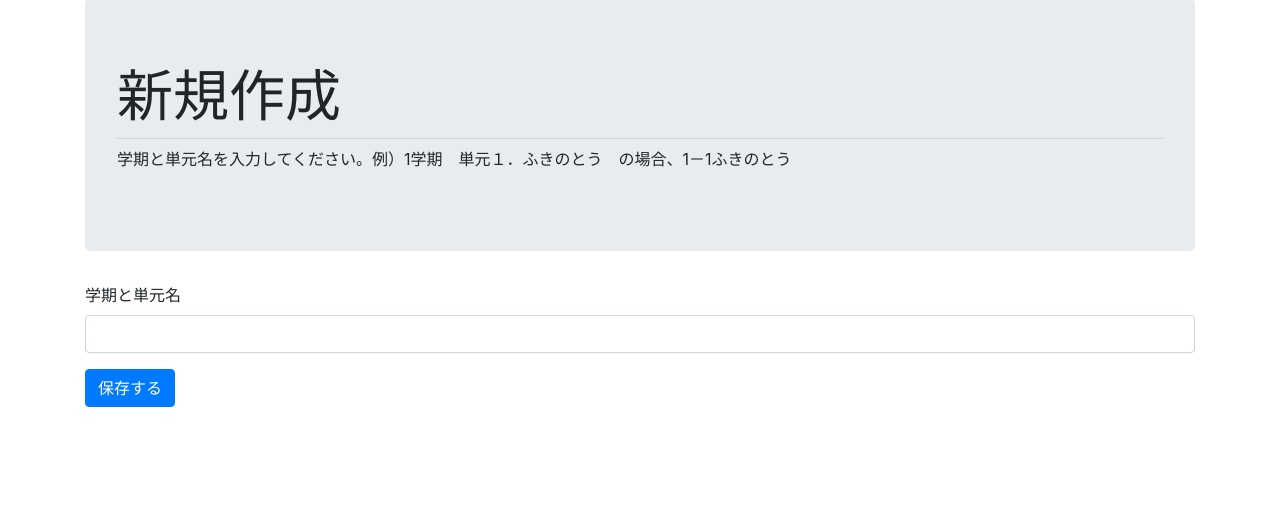
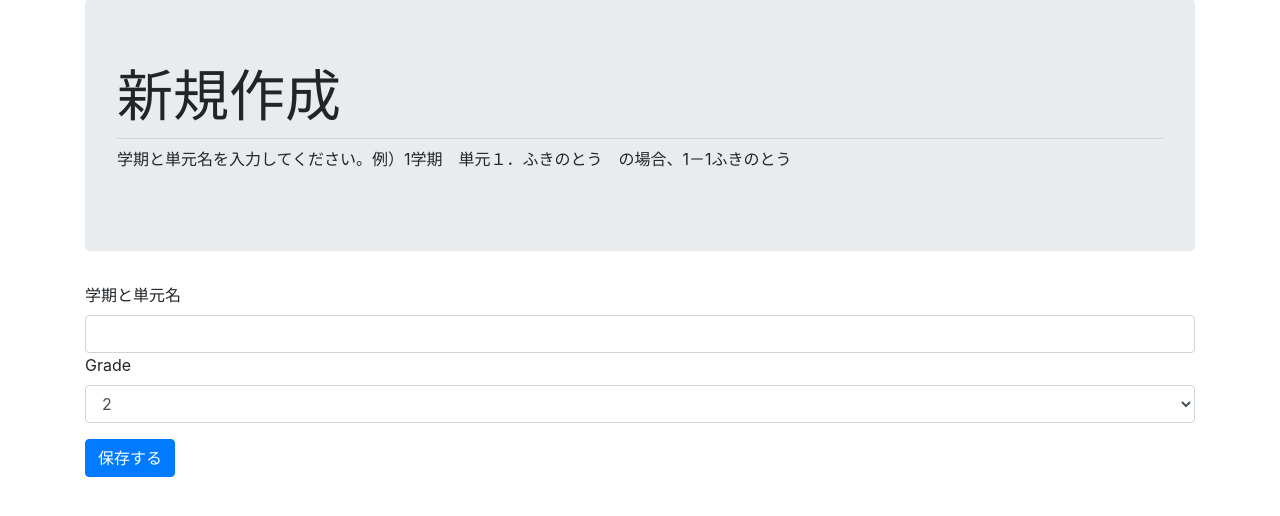
Before and after one commit to karlneco/kanji-test-maker, a Flask app: page /lessons/add in a window 1280 px wide. Shown: the part 81-597 px from the top of the page. Run offline with Flask 2, Linux system fonts and the light colour scheme; a user stored in the database is signed in; some libraries are stand-ins or nearby versions.

Commit message:
added the ability to assign grades to lessons

```diff
--- a/app.py
+++ b/app.py
@@ -1,7 +1,7 @@
 from hktm import app, db
 from flask import render_template, request, redirect, url_for, flash
 from flask_sqlalchemy import get_debug_queries
-from flask_login import login_user, login_required, logout_user
+from flask_login import login_user, login_required, logout_user, current_user
 from hktm.models import User
 from hktm.users.forms import LoginForm
 
@@ -35,8 +35,8 @@ def index():
 @login_required
 def home():
 
-    lessons = db.session.query(Lesson).order_by(Lesson.name)
-    return render_template('home.html', lessons=lessons)
+    lessons = Lesson.query.filter_by(grade=current_user.grades).order_by(Lesson.name)
+    return render_template('home.html', lessons=lessons, user=current_user)
 
 
 @app.route('/logout')
--- a/hktm/lessons/forms.py
+++ b/hktm/lessons/forms.py
@@ -4,6 +4,7 @@ from wtforms import StringField, SubmitField, SelectField, TextAreaField, Intege
 ## this form witll b e used for adding and editing
 class AddForm(FlaskForm):
     name = StringField(u'学期と単元名')
+    grade = SelectField(u'Grade', choices=[])
     submit = SubmitField(u'保存する')
 
 class MaterialForm(FlaskForm):
--- a/hktm/lessons/templates/lessons/add_lesson.html
+++ b/hktm/lessons/templates/lessons/add_lesson.html
@@ -13,6 +13,8 @@
         <div class="form-group">
           {{form.name.label}}
           {{form.name(class='form-control')}}
+          {{form.grade.label}}
+          {{form.grade(class='form-control')}}
         </div>
 
       <div class="form-group">
--- a/hktm/lessons/templates/lessons/edit_lesson.html
+++ b/hktm/lessons/templates/lessons/edit_lesson.html
@@ -43,6 +43,8 @@ $('#myModal').on('shown.bs.modal', function () {
           {{form.hidden_tag()}}
           <div class="form-group col-xl">
             {{form.name.label}} {{form.name(class='form-control')}}
+            {{form.grade.label}} {{form.grade(class='form-control')}}
+
           </div>
         </div>
         <div class="row">
--- a/hktm/lessons/views.py
+++ b/hktm/lessons/views.py
@@ -1,5 +1,5 @@
 from flask import Blueprint, render_template, request, redirect, url_for, flash
-from flask_login import login_user, login_required
+from flask_login import login_user, login_required,current_user
 from hktm import db
 from hktm.models import Lesson, LessonMaterial, MaterialType
 from hktm.lessons.forms import AddForm, MaterialForm
@@ -20,18 +20,27 @@ def list():
 @login_required
 def add():
     form = AddForm()
+
+    #get a list of the grades for the current user to populate the dropdown
+    if ',' in current_user.grades:
+        grades = current_user.grades.split(',')
+        form.grade.choices = [(g, g) for g in grades]
+    else:
+        form.grade.choices = [(current_user.grades, current_user.grades)]
+
     if form.validate_on_submit():
+        print('valid')
         flash('New Lesson Created')
         name = form.name.data
+        grade = form.grade.data
 
-        new_lesson = Lesson(name)
+        new_lesson = Lesson(name, grade)
         db.session.add(new_lesson)
-        db.session.flush()
-        db.session.refresh(new_lesson)
         db.session.commit()
-
+        print ('processing')
         return redirect(url_for('lessons.edit',id=new_lesson.id))
 
+    print('no validation')
     return render_template('add_lesson.html',form=form)
 
 
@@ -54,14 +63,21 @@ def delete(id):
 def edit(id):
     lesson_to_edit = Lesson.query.get(id)
 
-    #TODO: get a list of all questions and questions on this test for organizing
+    form = AddForm()
 
-    form = AddForm()
+    #get a list of the active users grades for the grade drop down
+    if ',' in current_user.grades:
+        grades = current_user.grades.split(',')
+        form.grade.choices = [(g, g) for g in grades]
+    else:
+        form.grade.choices = [(current_user.grades, current_user.grades)]
+
+
 
     if form.validate_on_submit():
         lesson_to_edit.name = form.name.data
         # lesson_to_edit.date = form.date.data
-        # lesson_to_edit.grade = form.grade.data
+        lesson_to_edit.grade = form.grade.data
         # lesson_to_edit.comments = form.comments.data
         db.session.commit()
         return redirect(url_for('lessons.list'))
--- a/hktm/models.py
+++ b/hktm/models.py
@@ -18,8 +18,9 @@ class Lesson(db.Model):
     # one-to-many; one lesson may have many materials
     lesson_materials = db.relationship('LessonMaterial', backref='lesson_material', lazy='dynamic')
 
-    def __init__(self,name):
+    def __init__(self, name, grade):
         self.name=name
+        self.grade=grade
 
 
     def __repr__(self):
```
Also changed, not shown: hktm/data.sqlite.
